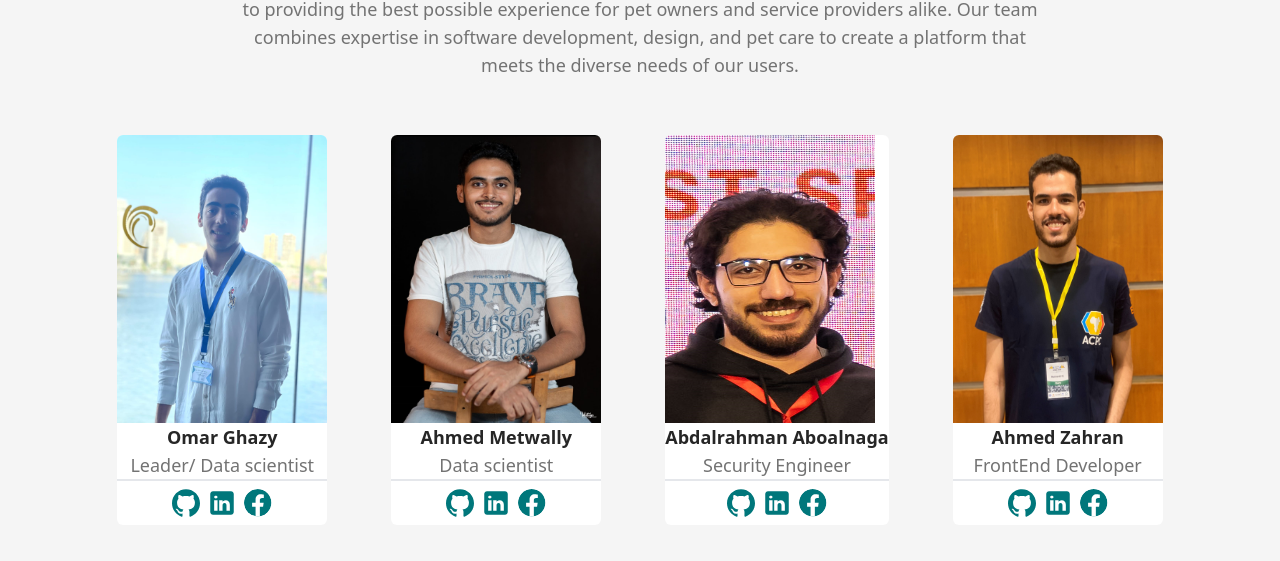
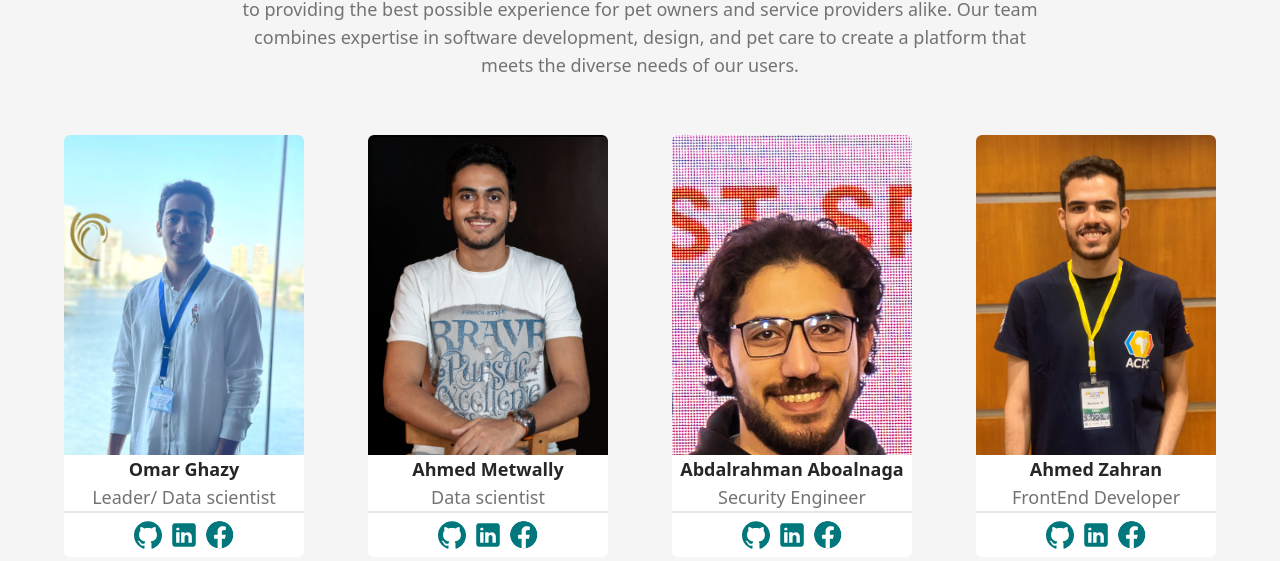
Before and after one commit to AhmedZahran15/Pety---Pet-Care, a React (Vite) app: page /about in a window 1280 px wide. Shown: the part 1157-1718 px from the top of the page. Built offline with nearby package versions, Linux system fonts and the light colour scheme; no server answers; what react-geocode would draw is missing.

Commit message:
Update TeamMember component styling and layout

```diff
--- a/src/Pages/AboutUS/TeamMember.jsx
+++ b/src/Pages/AboutUS/TeamMember.jsx
@@ -2,15 +2,15 @@ import { SocialLink } from "../../components/SocialLink";
 import PropTypes from "prop-types";
 export default function TeamMember({ name, role, photo, links }) {
   return (
-    <div className="flex flex-col items-center divide-y-2 overflow-hidden rounded-md bg-white">
+    <div className="flex h-fit w-fit flex-col items-center divide-y-2 overflow-hidden rounded-md bg-white">
       <div className="flex flex-col text-center text-sm sm:text-base lg:text-lg">
         <img
           alt={name}
-          className="h-72 min-w-[210px] max-w-[210px]"
+          className="aspect-auto h-80 w-60 object-cover object-top"
           src={photo}
         />
-        <h2 className="font-bold text-neutral-800">{name}</h2>
-        <h3 className="text-neutral-500">{role}</h3>
+        <h2 className="px-2 font-bold text-neutral-800">{name}</h2>
+        <h3 className="px-2 text-neutral-500">{role}</h3>
       </div>
       <div className="flex w-full justify-center gap-2 py-2">
         {links.map((link, index) => (
```
